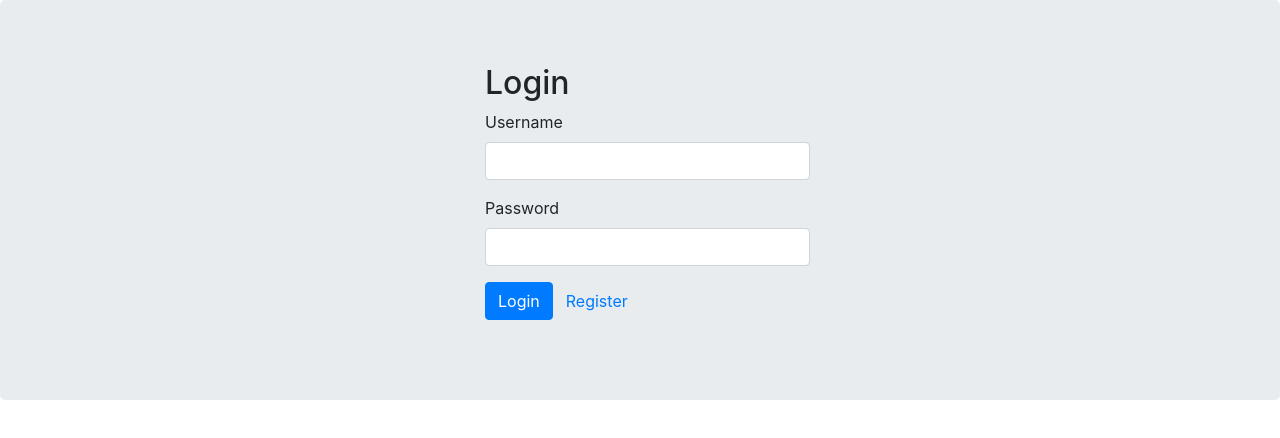
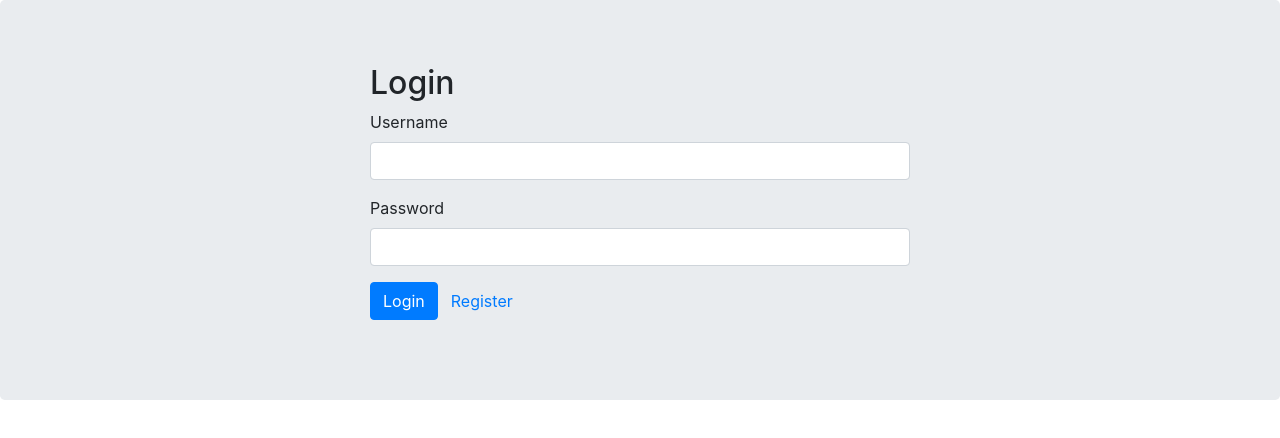
Before and after one commit to AJEETX/react-node-mongo, a React app in the folder reactFrontEnd/: page /login in a window 1280 px wide. Shown: the top 438 px of the page. Built offline with nearby package versions, Linux system fonts and the light colour scheme.

Commit message:
admin page login page css

```diff
--- a/reactFrontEnd/src/App/App.jsx
+++ b/reactFrontEnd/src/App/App.jsx
@@ -49,11 +49,11 @@ class App extends React.Component {
                 }
                 <div className="jumbotron">
                     <div className="container">
-                        <div className="">
+                        <div className="row">
                             {alert.message &&
                                 <div className={`alert ${alert.type}`}>{alert.message}</div>
                             }
-                                <div className="col-md-8 offset-md-4">
+                                <div className="col-md-6 offset-md-3">
                                     <PrivateRoute exact path="/" component={HomePage} />
                                     <PrivateRoute path="/admin" roles={[Role.Admin]} component={AdminPage} />
                                     <Route path="/login" component={LoginPage} />
--- a/reactFrontEnd/src/LoginPage/LoginPage.jsx
+++ b/reactFrontEnd/src/LoginPage/LoginPage.jsx
@@ -40,7 +40,7 @@ class LoginPage extends React.Component {
         const { loggingIn } = this.props;
         const { username, password, submitted } = this.state;
         return (
-            <div className="col-md-6 col-md-offset-3">
+            <div className="">
                 <h2>Login</h2>
                 <form name="form" onSubmit={this.handleSubmit}>
                     <div className={'form-group' + (submitted && !username ? ' has-error' : '')}>
```
